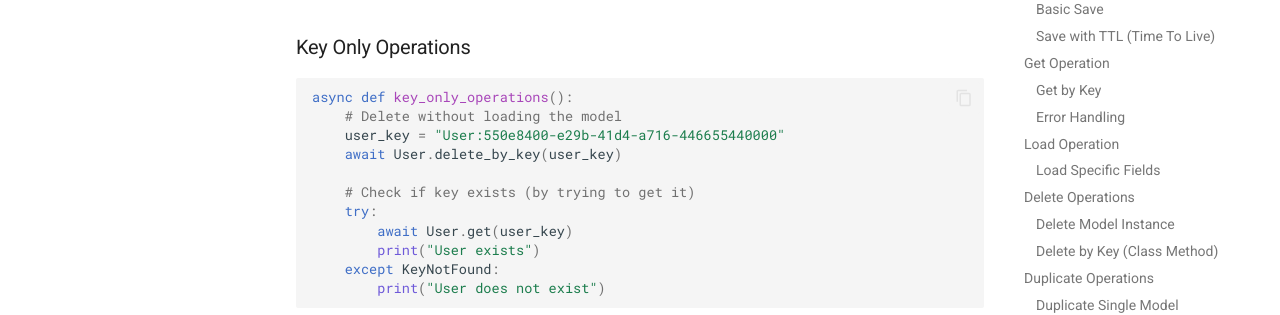
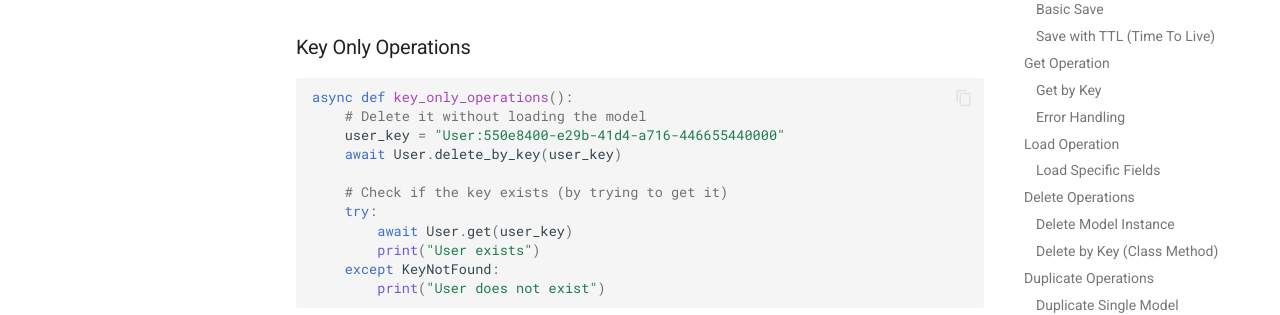
Before and after one commit to yedidyakfir/rapyer, an MkDocs documentation site: the page built from docs/basic-operations.md, in a window 1280 px wide and 900 px high, scrolled down 4263 px. Shown: the part 153-468 px from the top of the window. Built offline with MkDocs 1.6.1 and Material for MkDocs 9.7.7, drawn with Linux system fonts in a browser that asks for light colours; comment, search, counter and statistics services are not loaded.

Commit message:
[enable_inheritance_models] - misspells

````diff
--- a/docs/basic-operations.md
+++ b/docs/basic-operations.md
@@ -206,11 +206,11 @@ async def key_examples():
 
 ```python
 async def key_only_operations():
-    # Delete without loading the model
+    # Delete it without loading the model
     user_key = "User:550e8400-e29b-41d4-a716-446655440000"
     await User.delete_by_key(user_key)
 
-    # Check if key exists (by trying to get it)
+    # Check if the key exists (by trying to get it)
     try:
         await User.get(user_key)
         print("User exists")
````
